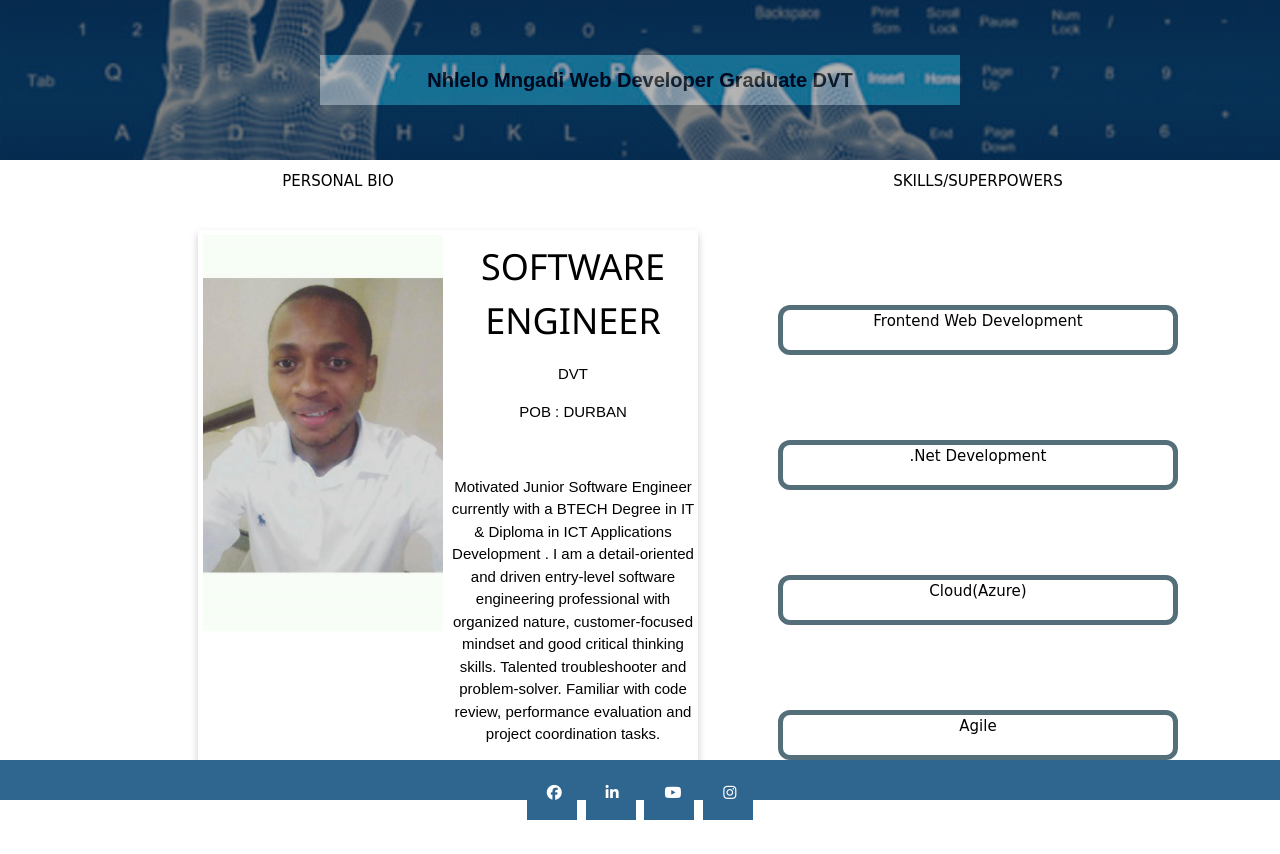
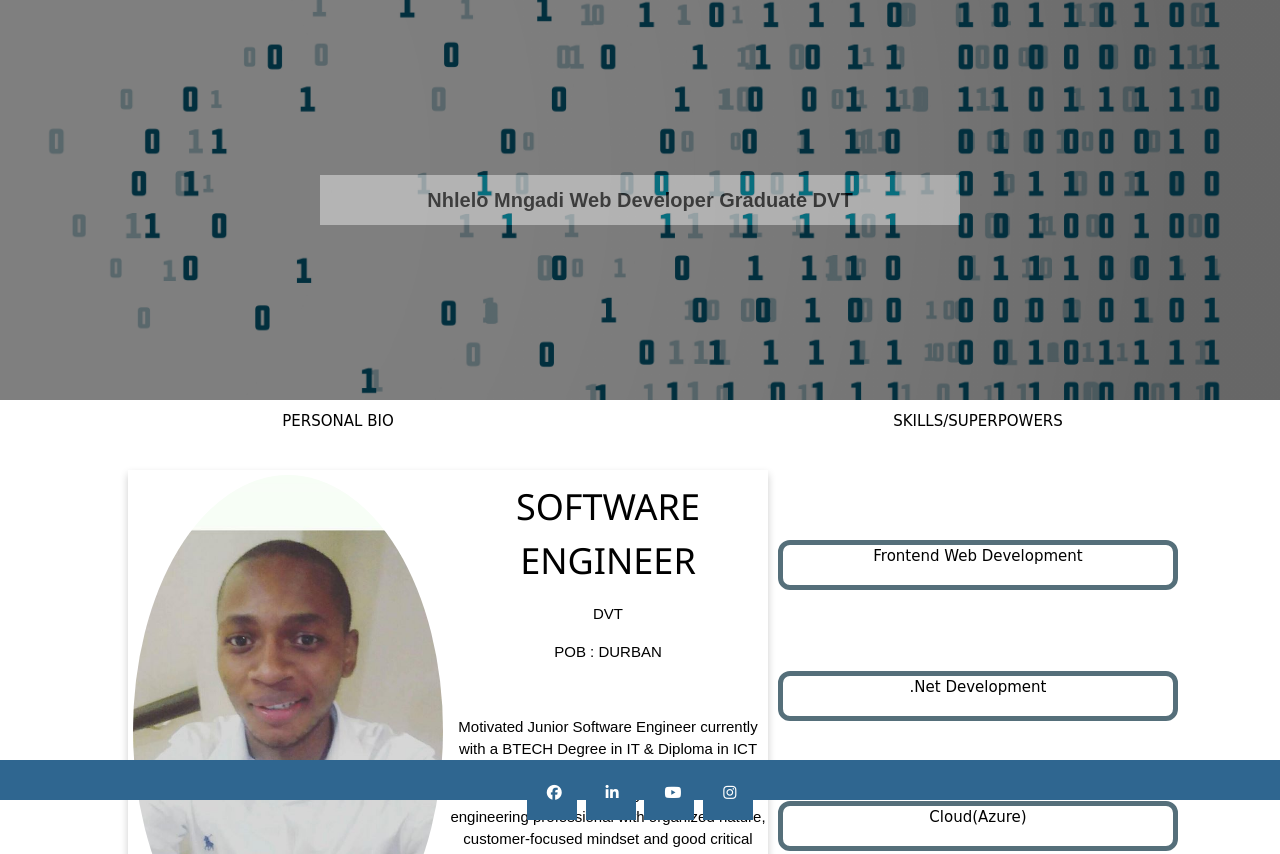
Before and after one commit to nmngadi/personalprofile, a plain HTML site: page index.html in a window 1280 px wide. Shown: the top 854 px of the page. Drawn offline with nearby package versions, Linux system fonts and the light colour scheme.

Commit message:
edited profile styles

```diff
--- a/profilestyle.css
+++ b/profilestyle.css
@@ -5,12 +5,12 @@ body, html {
 
 }
 header{
-  height: 20%;
+  height: 50%;
   margin: 0;
   font-family: Arial, Helvetica, sans-serif;
 }
 .hero-image {
-  background-image: linear-gradient(rgba(0, 0, 0, 0.5), rgba(0, 0, 0, 0.5)), url("images/programming-wallpaper-9.jpg") ;
+  background-image: linear-gradient(rgba(0, 0, 0, 0.5), rgba(0, 0, 0, 0.5)), url("images/13992.jpg") ;
   height: 100%;
   background-position: center;
   background-repeat: no-repeat;
@@ -20,8 +20,8 @@ header{
 }
 
 .hero-text {
-    background-color: white;
-    color: black;
+    background-color:white;
+    color:black;
     font-size: 20px;
     font-weight: bold;
     margin: 0 auto;
@@ -52,6 +52,7 @@ img {
   padding: 5px;
   width: 150px;
   float: left;
+  border-radius: 50%;
 }
 .footer {
 
@@ -128,7 +129,7 @@ font-family: 'Press Start 2P', cursive;
     }
     .card {
       box-shadow: 0 4px 8px 0 rgba(0, 0, 0, 0.2);
-      max-width: 500px;
+      max-width: 700px;
       margin: auto;
       text-align: center;
       font-family: arial;
@@ -149,7 +150,7 @@ font-family: 'Press Start 2P', cursive;
     .container3item{
       height: 50%;
       width: 50%;
-
+      overflow: auto;
       background-color: lightgrey;
       border-width: 10px;
       margin: 5px;
@@ -190,6 +191,7 @@ font-family: 'Press Start 2P', cursive;
       font-family: "Trebuchet MS", Arial, Helvetica, sans-serif;
       border-collapse: collapse;
       width: 80%;
+      overflow: auto;
     }
 
     #customers td, #customers th {
@@ -205,6 +207,6 @@ font-family: 'Press Start 2P', cursive;
       padding-top: 12px;
       padding-bottom: 12px;
       text-align: left;
-      background-color: #4CAF50;
+      background-color: #556F7A;
       color: white;
     }
```
Also changed, not shown: images/13992.jpg (added).
